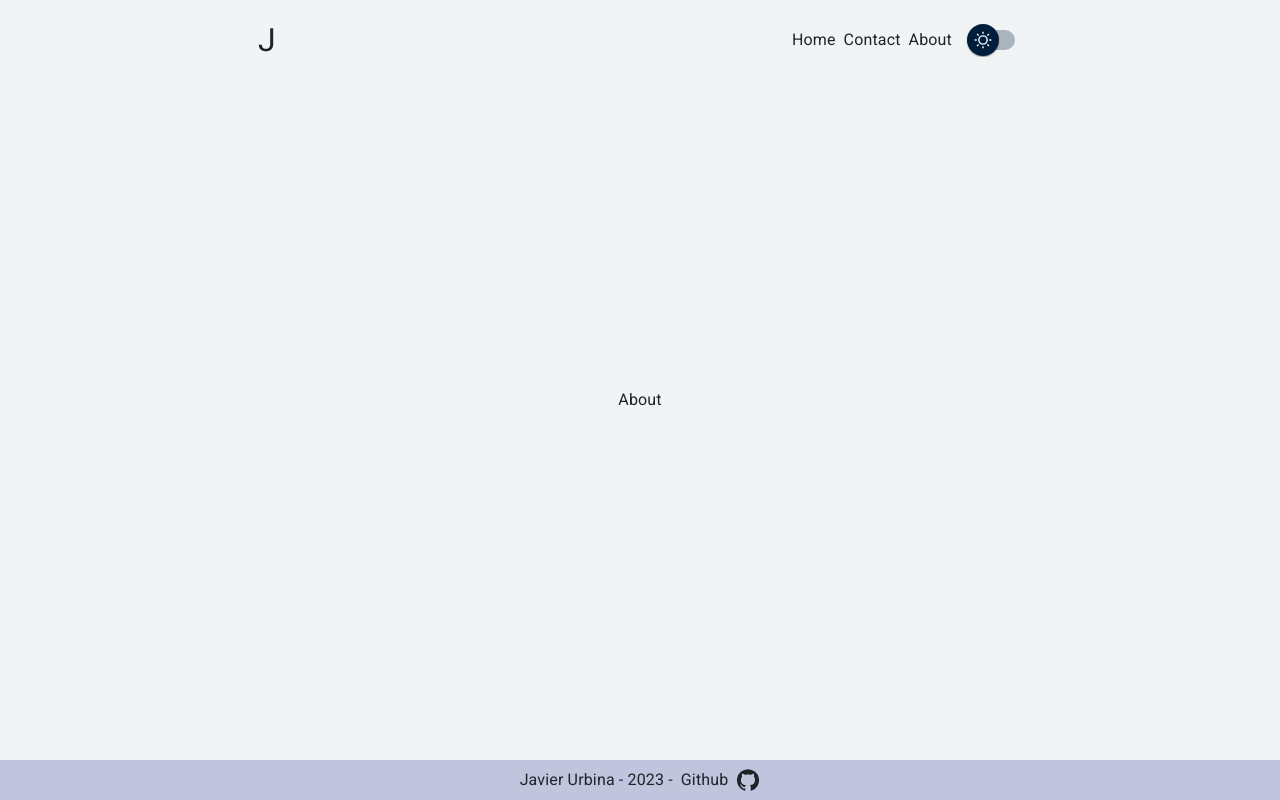
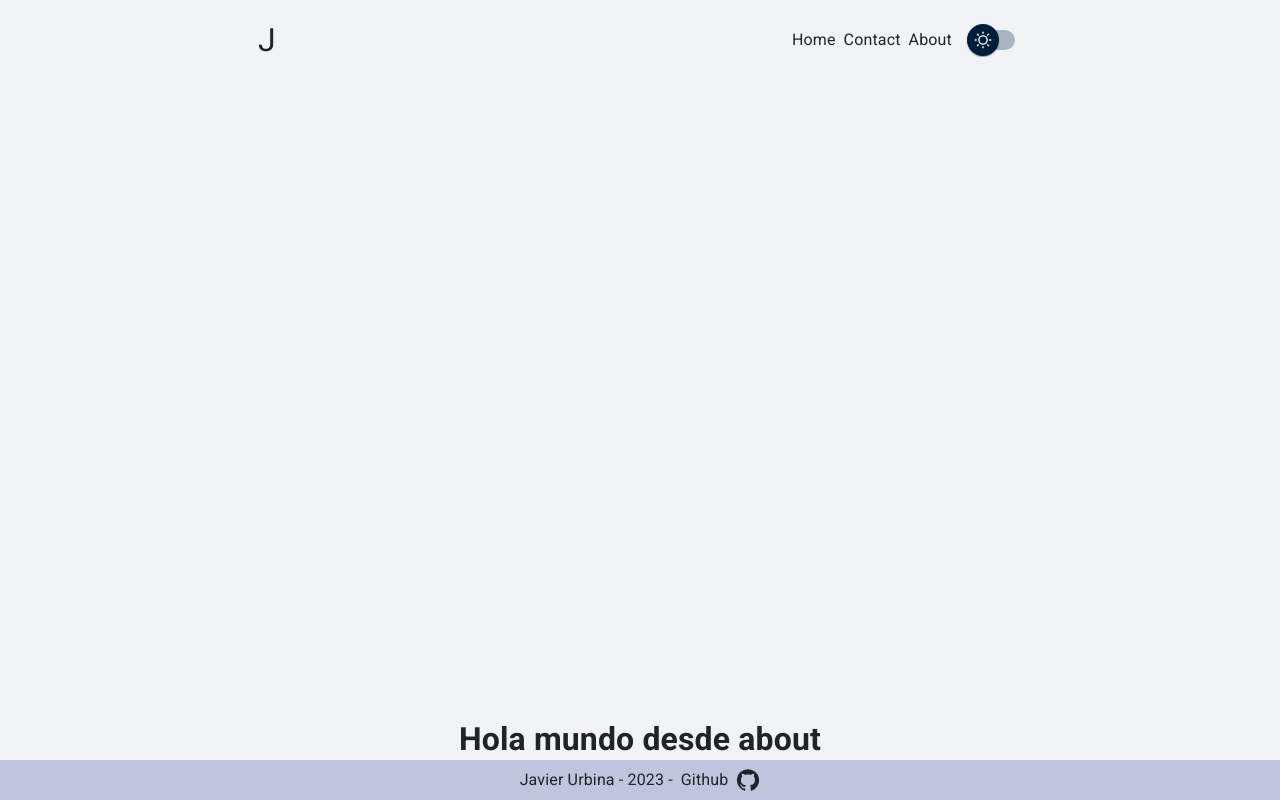
Before and after one commit to JavierUrbina14/personal-blog, a React (Vite) app: page /about in a window 1280 px wide. Built offline with nearby package versions, Linux system fonts and the light colour scheme.

Commit message:
fix layout

```diff
--- a/src/layout/PageLayout.jsx
+++ b/src/layout/PageLayout.jsx
@@ -1,25 +1,25 @@
 import { Box } from "@mui/material"
 import { Footer, Navbar } from "../ui"
 
-export const PageLayout = ({ children }) => {
+export const PageLayout = ({ children, display = 'flex', flexDirection = 'column', justifyContent = 'center', alignItems = 'center' }) => {
     return (
         <Box
             sx={{ backgroundColor: "primary.main", height: "100vh" }}
-            display="flex" // Utiliza flexbox para centrar verticalmente
-            flexDirection="column" // Alinea los elementos en columna
-            alignItems="center" // Centra horizontalmente el contenido
+            display="flex"
+            flexDirection="column"
+            alignItems="center"
         >
-            <Navbar />
             <Box
-                display="flex"
-                flexDirection="column"
-                justifyContent="center"
-                alignItems="center"
-                sx={{ height: "100%" }}
+                display={display}
+                flexDirection={flexDirection}
+                justifyContent={justifyContent}
+                alignItems={alignItems}
+                sx={{ height: "100%", marginTop: "2.5rem", marginBottom: "1rem" }}
             >
+                <Navbar />
                 {children}
+                <Footer />
             </Box>
-            <Footer />
         </Box>
     )
 }
--- a/src/pages/About.jsx
+++ b/src/pages/About.jsx
@@ -2,6 +2,8 @@ import { PageLayout } from "../layout/PageLayout"
 
 export const About = () => {
     return (
-        <PageLayout>About</PageLayout>
+        <PageLayout justifyContent="end">
+            <h1>Hola mundo desde about</h1>
+        </PageLayout>
     )
 }
--- a/src/pages/Contact.jsx
+++ b/src/pages/Contact.jsx
@@ -2,8 +2,8 @@ import { PageLayout } from "../layout/PageLayout"
 
 export const Contact = () => {
   return (
-    <PageLayout>
-      Contact
+    <PageLayout justifyContent="start">
+      <h1>contact</h1>
     </PageLayout>
   )
 }
```
